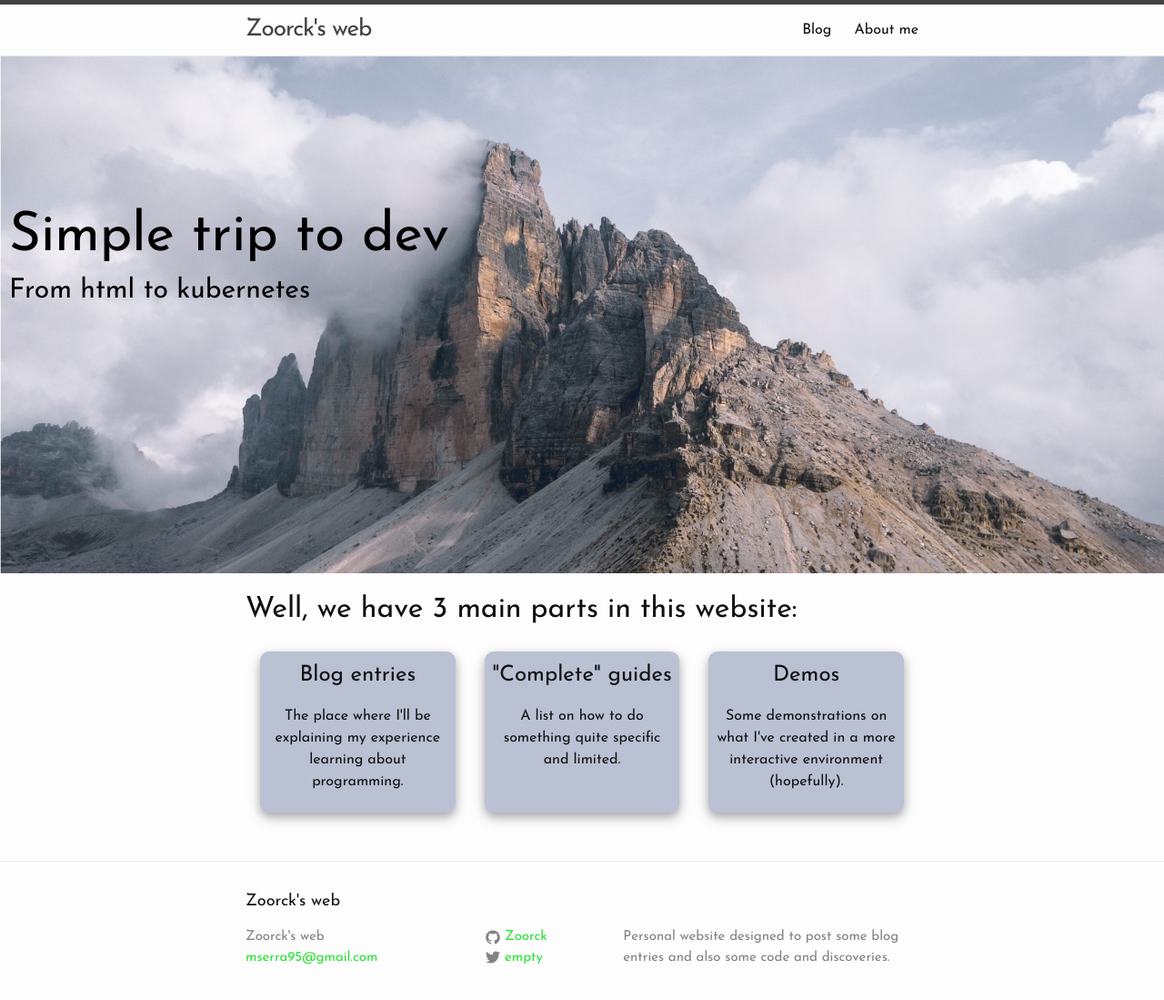
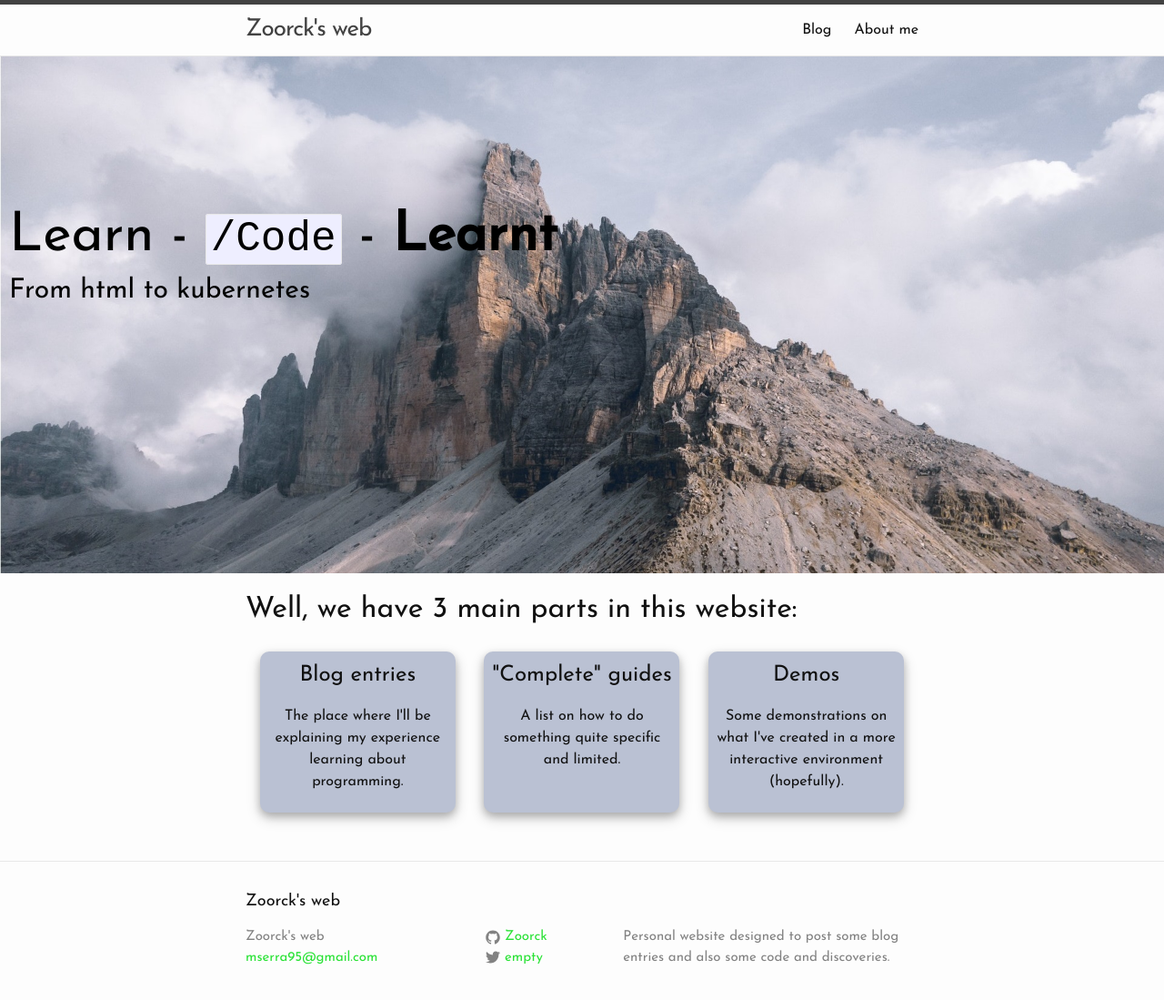
Before and after one commit to Zoorck/zoorck.github.io, a Jekyll site: the page built from index.html, in a window 1280 px wide and 1124 px high. Shown: the top 1099 px of the window at 91% size. Built offline with Jekyll 4.4.1, drawn with Linux system fonts in a browser that asks for light colours.

Commit message:
Some more styling

```diff
--- a/_sass/_layout.scss
+++ b/_sass/_layout.scss
@@ -274,7 +274,7 @@
     text-align: center;
     background-color: #BAC1D3;
     width: 27%;
-    min-width: 100px;
+    min-width: 200px;
     padding:7.5px;
     margin: 7px;
     box-shadow: 0 4px 8px 0 rgba(0, 0, 0, 0.2), 0 6px 15px 0 rgba(0, 0, 0, 0.19);
@@ -283,3 +283,7 @@
 .flex-child:hover {
     box-shadow: 0 4px 8px 0 rgba(0, 0, 0, 0.8), 0 6px 15px 0 rgba(0, 0, 0, 0.19);
 }
+
+.h1-code {
+    font-size: 46px;
+}
--- a/index.html
+++ b/index.html
@@ -4,7 +4,7 @@ layout: default_home
 
 <div class="banner">
 
-	<h1> Simple trip to dev </h1>
+	<h1> Learn - <code class="h1-code">/Code</code> - <strong>Learnt</strong></h1>
 	<p> From html to kubernetes</p>
 
 </div>
```
Also changed, not shown: 4 other files.
